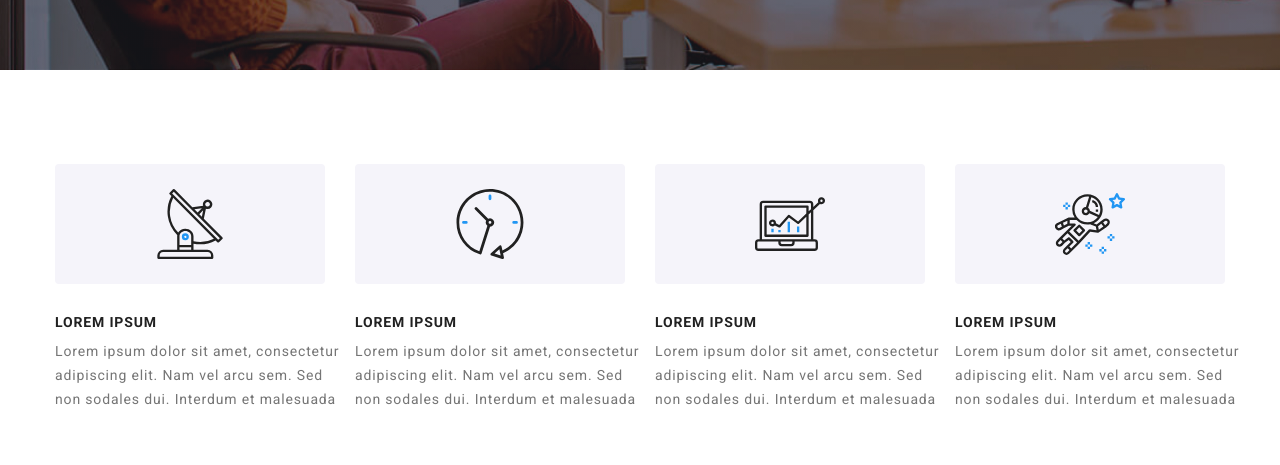
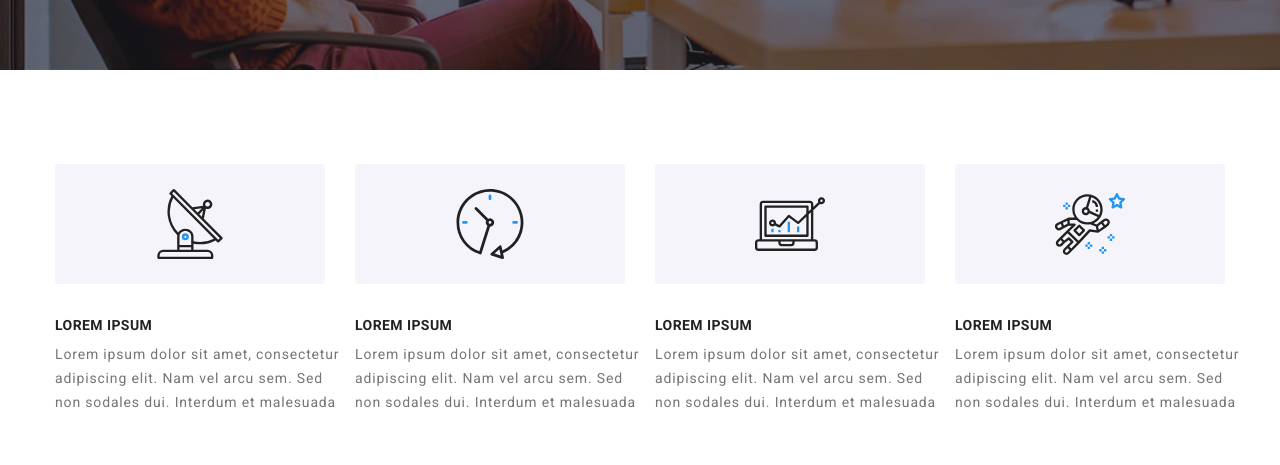
Before and after one commit to agata-zybula/goit-markup-hw-08, a plain HTML site: page index.html in a window 1280 px wide. Shown: the part 611-1076 px from the top of the page. Drawn offline with nearby package versions, Linux system fonts and the light colour scheme.

Commit message:
hm8 save desktop

```diff
--- a/index.html
+++ b/index.html
@@ -65,54 +65,41 @@
             <svg class="images__styles-margin" width="70" height="70">
               <use href="./images/icons.svg#icon-antenna-1"></use>
             </svg>
-          </li>
 
-          <li class="images__styles">
-            <svg class="images__styles-margin" width="70" height="70">
-              <use href="./images/icons.svg#icon-clock-1"></use>
-            </svg>
-          </li>
-          <li class="images__styles">
-            <svg class="images__styles-margin" width="70" height="70">
-              <use href="./images/icons.svg#icon-diagram-1"></use>
-            </svg></li>
-            <li class="images__styles">
-              <svg class="images__styles-margin" width="70" height="70">
-              <use href="./images/icons.svg#icon-astronaut-1"></use>
-            </svg></li>
-        </ul>
-
-
-      <ul class="container-descriptions">
-        <li class="container-descriptions__width">
-          <h3 class="container-descriptions__header">LOREM IPSUM</h3>
+          <h3 class="container-descriptions">LOREM IPSUM</h3>
           <p class="container-descriptions__text">
             Lorem ipsum dolor sit amet, consectetur<br />adipiscing elit.
             Nam vel arcu sem. Sed<br />non sodales dui. Interdum et
             malesuada
           </p>
           </li>
-
-        <li class="container-descriptions__width">
-          <h3 class="container-descriptions__header">LOREM IPSUM</h3>
+          <li class="images__styles">
+            <svg class="images__styles-margin" width="70" height="70">
+              <use href="./images/icons.svg#icon-clock-1"></use>
+            </svg>
+           <h3 class="container-descriptions">LOREM IPSUM</h3>
           <p class="container-descriptions__text">
             Lorem ipsum dolor sit amet, consectetur<br />adipiscing elit.
             Nam vel arcu sem. Sed<br />non sodales dui. Interdum et
             malesuada
           </p>
           </li>
-
-        <li class="container-descriptions__width">
-          <h3 class="container-descriptions__header">LOREM IPSUM</h3>
+          <li class="images__styles">
+            <svg class="images__styles-margin" width="70" height="70">
+              <use href="./images/icons.svg#icon-diagram-1"></use>
+            </svg>
+           <h3 class="container-descriptions">LOREM IPSUM</h3>
           <p class="container-descriptions__text">
             Lorem ipsum dolor sit amet, consectetur<br />adipiscing elit.
             Nam vel arcu sem. Sed<br />non sodales dui. Interdum et
             malesuada
           </p>
           </li>
-
-        <li class="container-descriptions__width">
-          <h3 class="container-descriptions__header">LOREM IPSUM</h3>
+            <li class="images__styles">
+              <svg class="images__styles-margin" width="70" height="70">
+              <use href="./images/icons.svg#icon-astronaut-1"></use>
+            </svg>
+          <h3 class="container-descriptions">LOREM IPSUM</h3>
           <p class="container-descriptions__text">
             Lorem ipsum dolor sit amet, consectetur<br />adipiscing elit.
             Nam vel arcu sem. Sed<br />non sodales dui. Interdum et
--- a/sass/components/_lorem-ipsum-container.scss
+++ b/sass/components/_lorem-ipsum-container.scss
@@ -16,30 +16,25 @@
     }
   }
 
+
+
   .container-descriptions {
-    display: flex;
-    list-style-type: none;
-    padding: 0px;
-    margin: 0px;
-    gap: 30px;
 
-    &__width {
-      width: 270px;
-    }
+    color: var(--darkgrey);
+    font-style: normal;
+    font-weight: 700;
+    font-size: 14px;
+    line-height: 1,17;
+    letter-spacing: 0.03em;
+    margin-top: 30px;
+    margin-bottom: 10px;
 
-    &__header {
-      font-weight: 700;
-      font-size: 14px;
-      color: var(--darkgrey);
-      line-height: 1.17;
-      letter-spacing: 0.06em;
-      padding-bottom: 10px;
-    }
 
     &__text {
       color: var(--lightgrey);
       line-height: 1.71;
       letter-spacing: 0.06em;
       white-space: nowrap;
+      margin-bottom: 94px;
     }
   }
--- a/sass/utils/_main-styles.scss
+++ b/sass/utils/_main-styles.scss
@@ -18,6 +18,7 @@
 
   &--padding {
     padding-bottom: 0px;
+    margin-bottom: 94px;
   }
 
   &--background {
```
Also changed, not shown: css/main.css, css/main.min.css, 2 other files. Lines whose indentation alone changed are shown as unchanged.
